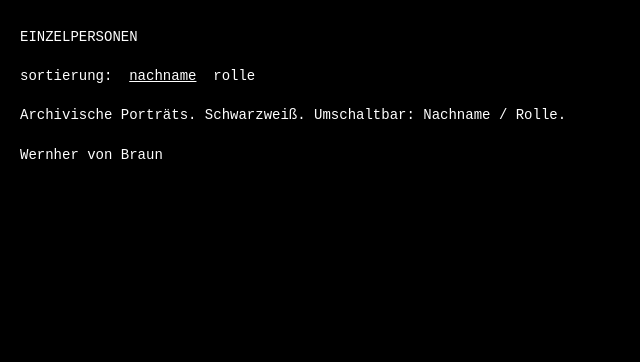
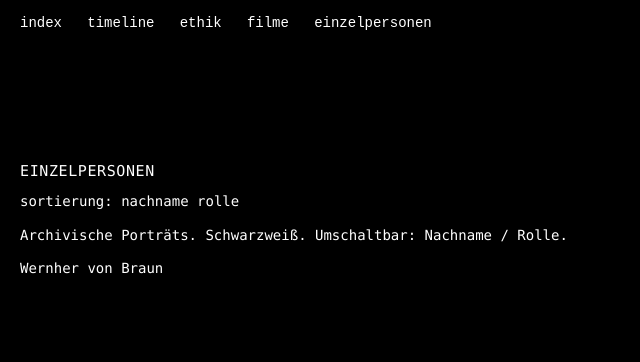
Before and after one commit to Tino-999/settlementindex, a plain HTML site: page people/index.html in a window 1280 px wide. Shown: the whole page, without its empty margins (0-640 px from the left). Drawn offline with Linux system fonts and the light colour scheme.

Commit message:
People page: load from people_index.json (variant A)

```diff
--- a/people/index.html
+++ b/people/index.html
@@ -1,28 +1,93 @@
 <!doctype html>
 <html lang="de">
 <head>
-  <meta charset="utf-8" />
+  <meta charset="utf-8">
   <title>Einzelpersonen · settlement index</title>
-  <meta name="viewport" content="width=device-width, initial-scale=1" />
-  <link rel="stylesheet" href="../shared/site.css">
+  <meta name="viewport" content="width=device-width, initial-scale=1">
+
+  <!-- global styles -->
+  <link rel="stylesheet" href="../style.css">
 </head>
 
 <body>
-  <!-- optional: wenn du nav.js nutzt -->
-  <script src="../nav.js" defer></script>
-
+  <!-- Navigation -->
   <div class="wrap">
-    <pre id="people-pre">
-EINZELPERSONEN
-
-sortierung:  <a href="?sort=last">nachname</a>  <a href="?sort=role">rolle</a>
-
-Archivische Porträts. Schwarzweiß. Umschaltbar: Nachname / Rolle.
-
-Lade Daten…
+    <pre>
+<a href="../index.html">index</a>   <a href="../timeline.html">timeline</a>   <a href="../ethik.html">ethik</a>   <a href="../movies.html">filme</a>   <a href="./">einzelpersonen</a>
     </pre>
   </div>
 
-  <script type="module" src="./people.js"></script>
+  <div class="wrap">
+    <h1>EINZELPERSONEN</h1>
+
+    <p>
+      sortierung:
+      <a href="#" id="sort-lastname">nachname</a>
+      <a href="#" id="sort-role">rolle</a>
+    </p>
+
+    <p class="muted">
+      Archivische Porträts. Schwarzweiß. Umschaltbar: Nachname / Rolle.
+    </p>
+
+    <div id="list"></div>
+  </div>
+
+  <script type="module">
+    const listEl = document.getElementById("list");
+    const sortLast = document.getElementById("sort-lastname");
+    const sortRole = document.getElementById("sort-role");
+
+    function lastName(name = "") {
+      const parts = name.trim().split(/\s+/);
+      return (parts[parts.length - 1] || "").toLowerCase();
+    }
+
+    function render(items) {
+      listEl.innerHTML = "";
+      for (const p of items) {
+        const row = document.createElement("div");
+        row.className = "row";
+
+        const name = document.createElement("div");
+        name.className = "name";
+        name.textContent = p.name || p.slug;
+
+        const role = document.createElement("div");
+        role.className = "role";
+        role.textContent = p.role || "";
+
+        row.appendChild(name);
+        row.appendChild(role);
+        listEl.appendChild(row);
+      }
+    }
+
+    async function loadPeople() {
+      const res = await fetch("../data/people_index.json", { cache: "no-store" });
+      if (!res.ok) {
+        listEl.innerHTML = "<p>Keine Daten gefunden.</p>";
+        return [];
+      }
+      return res.json();
+    }
+
+    let people = await loadPeople();
+    render(people);
+
+    sortLast.addEventListener("click", (e) => {
+      e.preventDefault();
+      render([...people].sort((a, b) =>
+        lastName(a.name).localeCompare(lastName(b.name))
+      ));
+    });
+
+    sortRole.addEventListener("click", (e) => {
+      e.preventDefault();
+      render([...people].sort((a, b) =>
+        (a.role || "").localeCompare(b.role || "")
+      ));
+    });
+  </script>
 </body>
 </html>
```
